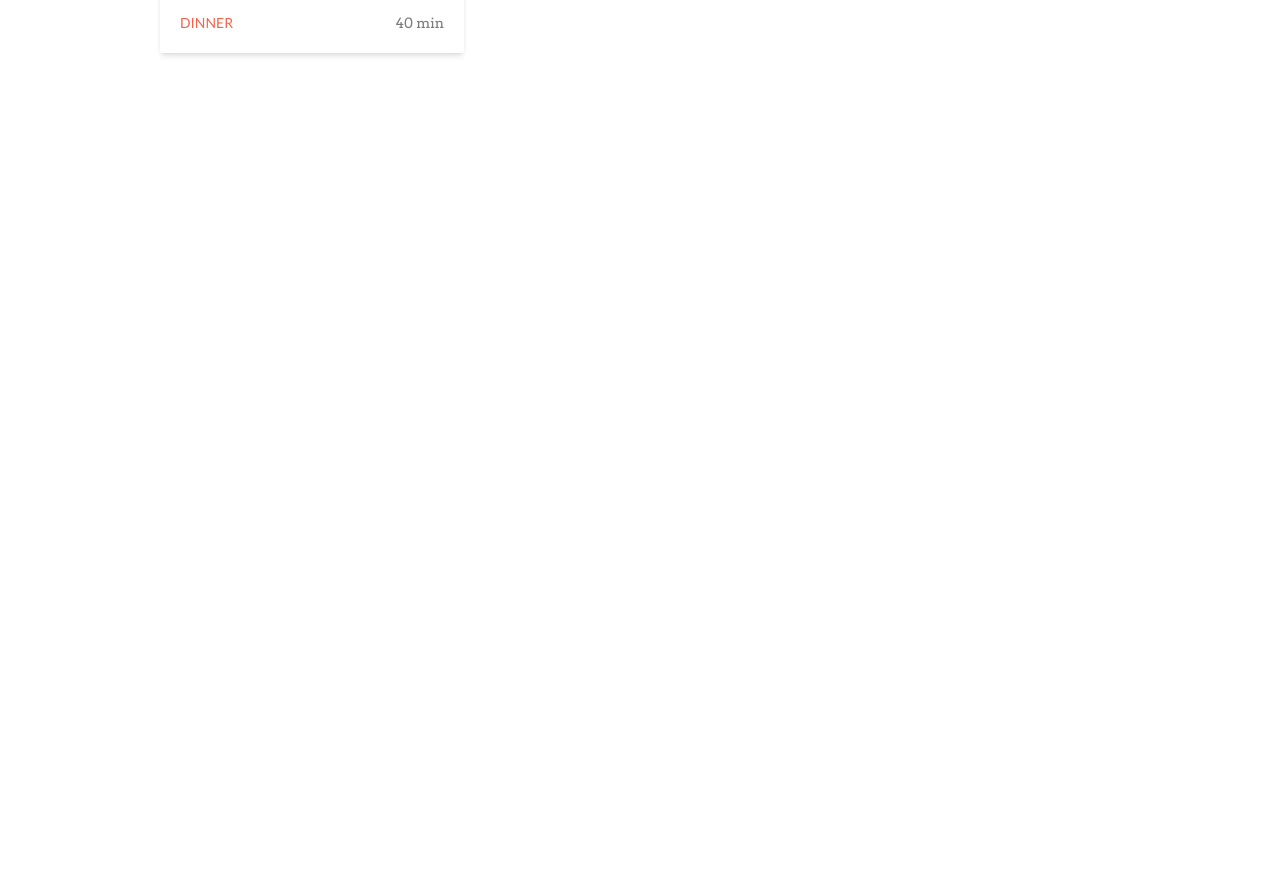
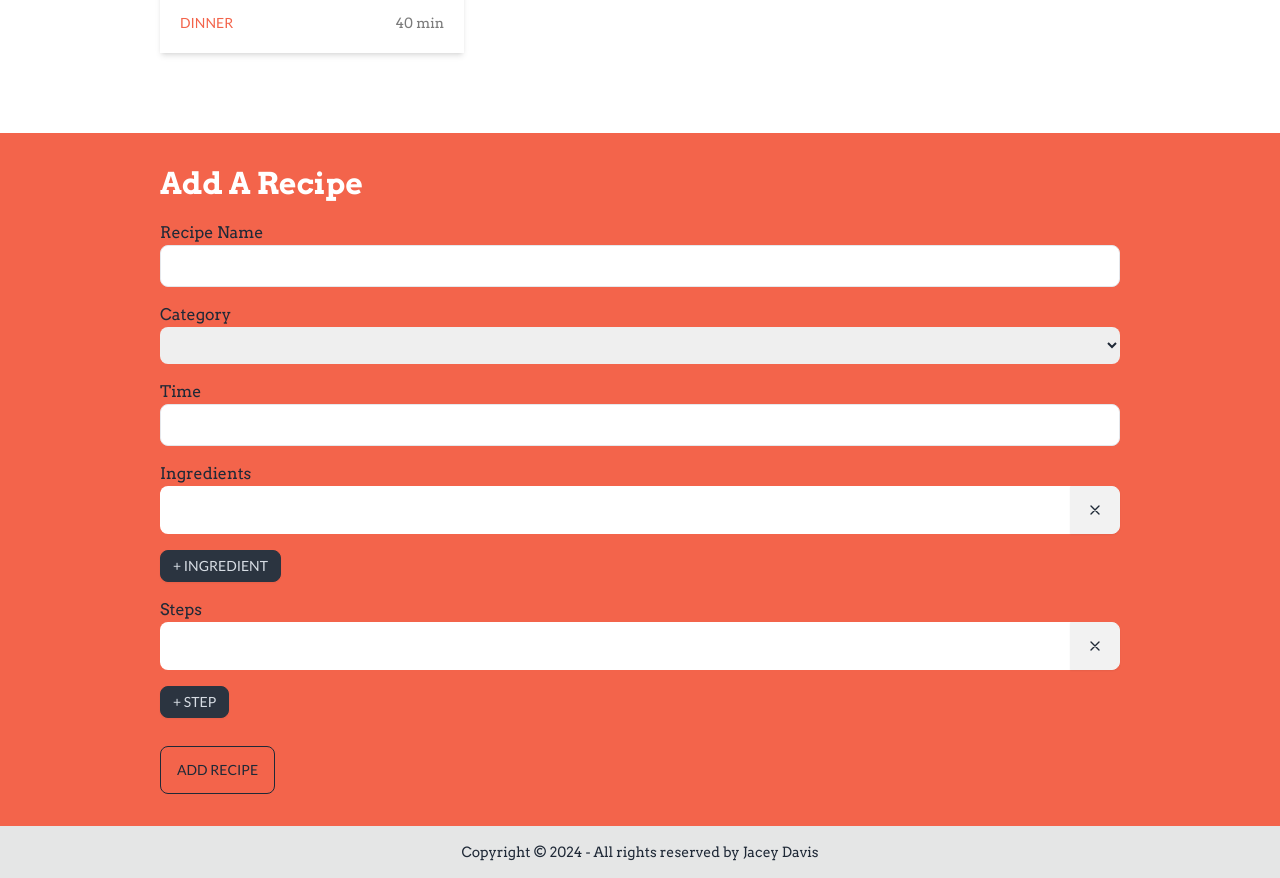
Before and after one commit to jldavis23/cook-tasty, a Next.js app: page / in a window 1280 px wide. Shown: the part 1541-2419 px from the top of the page. Before the commit the page ends 1626 px from the top, so only its background shows below. Built offline with nearby package versions, Linux system fonts and the light colour scheme.

Commit message:
nav links work

```diff
--- /dev/null
+++ b/app/components/AddRecipe.js
@@ -0,0 +1,119 @@
+'use client'
+import { useState } from "react"
+
+export function AddRecipe({ allRecipes, setAllRecipes, id, setID, categories }) {
+    const [newRecipe, setNewRecipe] = useState({
+        id: id, name: '', category: '', time: '', ingredients: [''], steps: [''], imageURL: '/default.jpg', source: 'user'
+    })
+
+    const handleSubmit = (e) => {
+        e.preventDefault()
+        setAllRecipes([...allRecipes, newRecipe])
+        setNewRecipe({
+            id: id + 1, name: '', category: '', time: '', ingredients: [''], steps: [''], imageURL: '', source: 'user'
+        })
+        setID(id + 1)
+    }
+
+    const addIngredient = () => {
+        setNewRecipe({ ...newRecipe, ingredients: [...newRecipe.ingredients, ''] })
+    }
+
+    const addStep = () => {
+        setNewRecipe({ ...newRecipe, steps: [...newRecipe.steps, ''] })
+    }
+
+    return (
+        <section id="add-recipes" className="bg-primary mt-12">
+            <div className='max-w-5xl m-auto p-8 flex flex-col gap-5'>
+                <h1 className="text-white text-3xl font-bold">Add A Recipe</h1>
+
+                <form onSubmit={handleSubmit} className="flex flex-col gap-4">
+                    <div>
+                        <p>Recipe Name</p>
+                        <input required type="text" className="border w-full rounded-lg p-2" value={newRecipe.name} onChange={(e) => setNewRecipe({ ...newRecipe, name: e.target.value })} />
+                    </div>
+
+                    <div>
+                        <p>Category</p>
+                        <select required defaultValue="" className="w-full rounded-lg p-2" onChange={(e) => setNewRecipe({ ...newRecipe, category: e.target.value })}>
+                            <option value="" disabled></option>
+                            {categories.map((category, i) => (
+                                <option key={i} value={category}>{category}</option>
+                            ))}
+                        </select>
+                    </div>
+
+                    <div>
+                        <p>Time</p>
+                        <input required type="text" className="border w-full rounded-lg p-2" value={newRecipe.time} onChange={(e) => setNewRecipe({ ...newRecipe, time: e.target.value })} />
+                    </div>
+
+                    <div>
+                        <p>Ingredients</p>
+                        {newRecipe.ingredients.map((ingredient, i) => (
+                            <Ingredient newRecipe={newRecipe} setNewRecipe={setNewRecipe} index={i} key={i} />
+                        ))}
+                        <div><button type="button" className="btn btn-neutral btn-sm font-lato font-normal" onClick={addIngredient}>+ INGREDIENT</button></div>
+                    </div>
+
+                    <div>
+                        <p>Steps</p>
+                        {newRecipe.steps.map((step, i) => (
+                            <Step newRecipe={newRecipe} setNewRecipe={setNewRecipe} index={i} key={i} />
+                        ))}
+                        <div><button type="button" className="btn btn-neutral btn-sm font-lato font-normal" onClick={addStep}>+ STEP</button></div>
+                    </div>
+
+                    <div><button type='submit' className="btn mt-3 font-normal font-lato btn-outline">ADD RECIPE</button></div>
+                </form>
+            </div>
+        </section>
+    )
+}
+
+// INGREDIENT INPUT COMPONENT
+function Ingredient({ newRecipe, setNewRecipe, index }) {
+    const handleChange = (e) => {
+        let newIngredients = newRecipe.ingredients
+        newIngredients[index] = e.target.value
+        setNewRecipe({ ...newRecipe, ingredients: newIngredients })
+    }
+
+    const deleteIngredient = () => {
+        let newIngredients = newRecipe.ingredients.toSpliced(index, 1)
+        setNewRecipe({ ...newRecipe, ingredients: newIngredients })
+    }
+
+    return (
+        <div className="join w-full mb-4">
+            <input type="text" className="join-item text-black pl-2 w-full" value={newRecipe.ingredients[index]} onChange={handleChange} />
+            <button type="button" className="join-item btn font-normal font-lato" onClick={deleteIngredient}>
+                <svg xmlns="http://www.w3.org/2000/svg" className="h-4 w-4" fill="none" viewBox="0 0 24 24" stroke="currentColor"><path strokeLinecap="round" strokeLinejoin="round" strokeWidth="2" d="M6 18L18 6M6 6l12 12" /></svg>
+            </button>
+        </div>
+    )
+}
+
+// STEP INPUT COMPONENT
+function Step({ newRecipe, setNewRecipe, index }) {
+    const handleChange = (e) => {
+        let newSteps = newRecipe.steps
+        newSteps[index] = e.target.value
+        setNewRecipe({ ...newRecipe, steps: newSteps })
+    }
+
+    const deleteStep = () => {
+        let newSteps = newRecipe.steps.toSpliced(index, 1)
+        setNewRecipe({ ...newRecipe, steps: newSteps })
+    }
+
+    return (
+        <div className="join w-full mb-4">
+            <input type="text" className="join-item text-black pl-2 w-full" value={newRecipe.steps[index]} onChange={handleChange} />
+            <button type="button" className="join-item btn font-normal font-lato" onClick={deleteStep}>
+                <svg xmlns="http://www.w3.org/2000/svg" className="h-4 w-4" fill="none" viewBox="0 0 24 24" stroke="currentColor"><path strokeLinecap="round" strokeLinejoin="round" strokeWidth="2" d="M6 18L18 6M6 6l12 12" /></svg>
+            </button>
+        </div>
+    )
+}
--- a/app/components/ViewRecipe.js
+++ b/app/components/ViewRecipe.js
@@ -1,7 +1,7 @@
 'use client'
 import { useState } from "react"
 
-export function ViewRecipe({ recipeToView, setRecipeToView, setInViewMode, allRecipes, setAllRecipes, categories }) {
+export function ViewRecipe({ recipeToView, setRecipeToView, setInRecipeViewMode, allRecipes, setAllRecipes, categories }) {
     const [editMode, setEditMode] = useState(false)
 
     const toggleFavorite = () => {
@@ -19,7 +19,7 @@ export function ViewRecipe({ recipeToView, setRecipeToView, setInViewMode, allRe
     const deleteRecipe = () => {
         const updatedRecipes = allRecipes.filter(recipe => recipe.id !== recipeToView.id)
         setAllRecipes(updatedRecipes)
-        setInViewMode(false)
+        setInRecipeViewMode(false)
         window.scrollTo(0, 0);
     }
 
@@ -40,7 +40,7 @@ export function ViewRecipe({ recipeToView, setRecipeToView, setInViewMode, allRe
     return (
         <section className='max-w-5xl m-auto p-8'>
             <div className={`h-36 bg-[url('/${recipeToView.imageURL}')] bg-cover bg-center`}>
-                <button className="btn btn-primary m-3" onClick={() => setInViewMode(false)}>back</button>
+                <button className="btn btn-primary m-3" onClick={() => setInRecipeViewMode(false)}>back</button>
             </div>
 
             <div className="grid min-[1000px]:grid-cols-3">
@@ -59,7 +59,7 @@ export function ViewRecipe({ recipeToView, setRecipeToView, setInViewMode, allRe
 
                 <div className="p-5 flex flex-col gap-5 min-[1000px]:col-span-2">
                     {!editMode ? (
-                        <div className="">
+                        <div>
                             <h1 className="text-secondary font-bold text-3xl">{recipeToView.name}</h1>
                             <p className="italic text-accent font-sm">Source: {recipeToView.source}</p>
                             <p className="italic text-accent font-sm">Category: {recipeToView.category}</p>
--- a/app/layout.js
+++ b/app/layout.js
@@ -17,16 +17,16 @@ export default function RootLayout({ children }) {
                   <svg xmlns="http://www.w3.org/2000/svg" className="h-5 w-5" fill="none" viewBox="0 0 24 24" stroke="currentColor"><path strokeLinecap="round" strokeLinejoin="round" strokeWidth="2" d="M4 6h16M4 12h8m-8 6h16" /></svg>
                 </div>
                 <ul tabIndex={0} className="menu menu-sm dropdown-content mt-3 z-[1] p-2 shadow bg-base-100 rounded-box w-52">
-                  <li><a>VIEW RECIPES</a></li>
-                  <li><a>ADD RECIPES</a></li>
+                  <li><a href="#view-recipes">VIEW RECIPES</a></li>
+                  <li><a href="#add-recipes">ADD RECIPES</a></li>
                 </ul>
               </div>
-              <a className="btn btn-ghost text-xl">Cook Tasty</a>
+              <p className="px-5 text-primary font-arvo text-xl">Cook Tasty</p>
             </div>
             <div className="navbar-end hidden lg:flex">
               <ul className="menu menu-horizontal px-1">
-                <li><a>VIEW RECIPES</a></li>
-                <li><a>ADD RECIPES</a></li>
+                <li><a href="#view-recipes">VIEW RECIPES</a></li>
+                <li><a href="#add-recipes">ADD RECIPES</a></li>
               </ul>
             </div>
           </div>
--- a/app/page.js
+++ b/app/page.js
@@ -2,14 +2,16 @@
 import recipeData from './data/recipes.json'
 import { useState, useEffect } from 'react';
 import { ViewRecipe } from './components/ViewRecipe';
+import { AddRecipe } from './components/AddRecipe';
 
 export default function Home() {
     const [categories, setCategories] = useState([...new Set(recipeData.map(recipe => recipe.category))])
     const [allRecipes, setAllRecipes] = useState(recipeData)
     const [filteredRecipes, setFilteredRecipes] = useState([])
-    const [inViewMode, setInViewMode] = useState(false)
+    const [inRecipeViewMode, setInRecipeViewMode] = useState(false)
     const [recipeToView, setRecipeToView] = useState({})
     const [filterApplied, setFilterApplied] = useState('all')
+    const [id, setID] = useState(recipeData.length + 1)
 
     useEffect(() => {
         if (filterApplied === 'all') {
@@ -23,16 +25,18 @@ export default function Home() {
 
     const openRecipe = (recipe) => {
         setRecipeToView(recipe)
-        setInViewMode(true)
+        setInRecipeViewMode(true)
         window.scrollTo(0, 0);
     }
 
     return (
+        <>
             <main>
                 <div className="h-[70px]"></div>
 
-            {!inViewMode ? (
-                <section className='max-w-5xl m-auto p-8 flex flex-col gap-5'>
+                {!inRecipeViewMode ? (
+                    <>
+                        <section id="view-recipes" className='max-w-5xl m-auto p-8 flex flex-col gap-5'>
                             <h1 className="text-secondary text-3xl font-bold">All Recipes</h1>
 
                             {/* Filter by Category Buttons */}
@@ -65,12 +69,19 @@ export default function Home() {
 
                             </div>
                         </section>
+
+                        <AddRecipe allRecipes={allRecipes} setAllRecipes={setAllRecipes} id={id} setID={setID} categories={categories}/>
+                    </>
                 ) : (
-                <ViewRecipe recipeToView={recipeToView} setRecipeToView={setRecipeToView} setInViewMode={setInViewMode} allRecipes={allRecipes} setAllRecipes={setAllRecipes} categories={categories}/>
+                    <ViewRecipe recipeToView={recipeToView} setRecipeToView={setRecipeToView} setInRecipeViewMode={setInRecipeViewMode} allRecipes={allRecipes} setAllRecipes={setAllRecipes} categories={categories} />
                 )}
+            </main>
 
-
-
-        </main>
+            <footer className="footer footer-center p-4 bg-base-300 text-base-content">
+                <aside>
+                    <p>Copyright © 2024 - All rights reserved by Jacey Davis</p>
+                </aside>
+            </footer>
+        </>
     )
 }
```
Also changed, not shown: public/default.jpg (added). Lines whose indentation alone changed are shown as unchanged.
